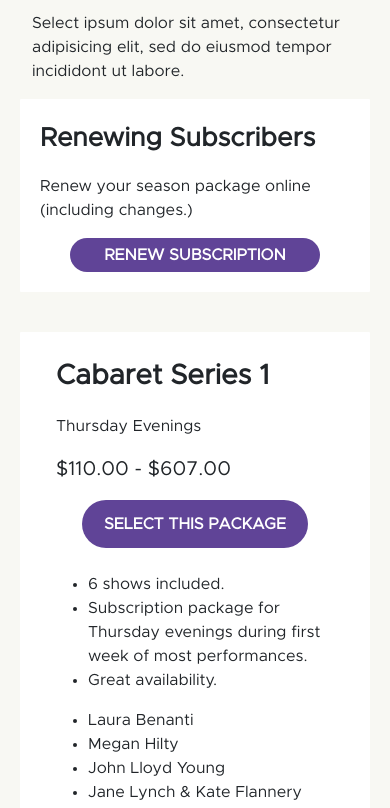
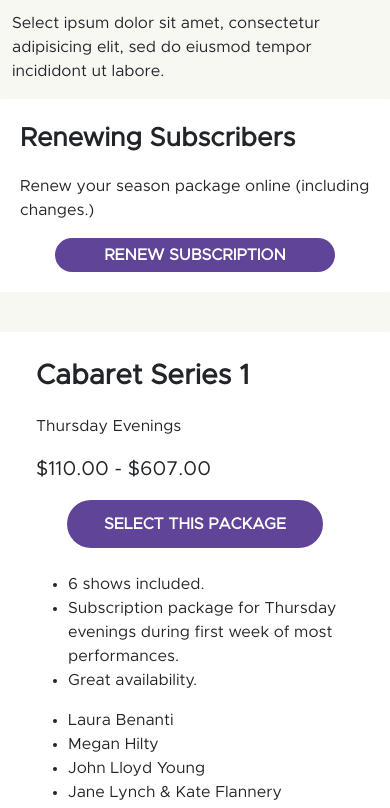
Before and after one commit to theMagnificentJay/SegerstromSubPage, a website: page index.html in a window 390 px wide. Shown: the part 593-1401 px from the top of the page. Drawn offline with nearby package versions, Linux system fonts and the light colour scheme; files that its build step writes are made by us from their sources.

Commit message:
style revision

```diff
--- a/index.scss
+++ b/index.scss
@@ -38,10 +38,6 @@
 body {
   background-color: #f8f8f3;
   font-family: Metropolis;
-  @media (max-width: 991px) {
-    margin-left: 20px;
-    margin-right: 20px;
-  }
 }
 // End Body
 
```
